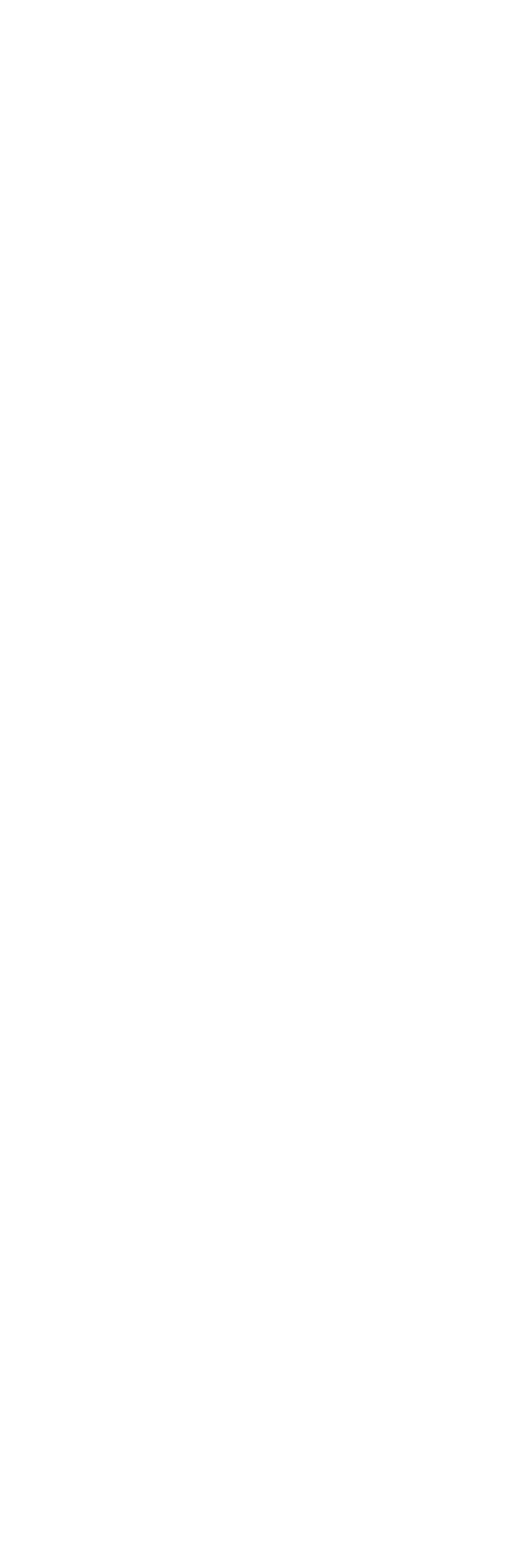
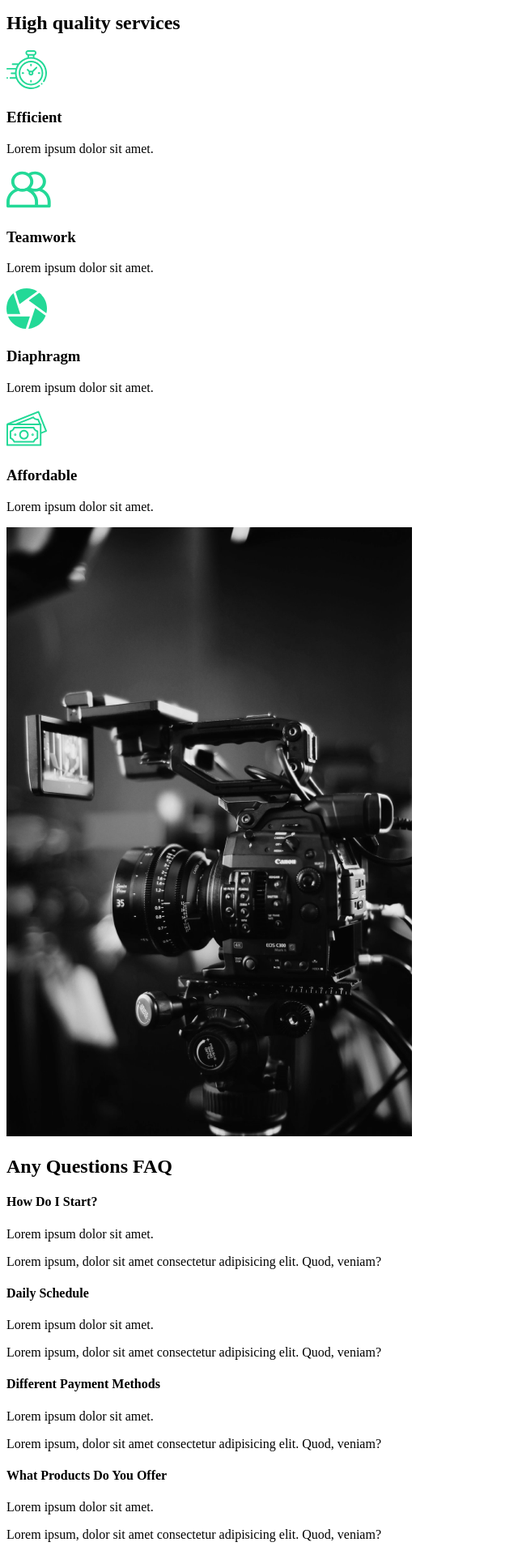
Before and after one commit to aleksabozinovic/react-capture, a React (Create React App) app: page / in a window 1280 px wide. Shown: the part 979-2899 px from the top of the page at 81% size, without its empty margins (0-640 px from the left). Before the commit the page ends 982 px from the top, so only its background shows below. Built offline with nearby package versions, Linux system fonts and the light colour scheme.

Commit message:
Added FAQ

```diff
--- /dev/null
+++ b/src/components/FaqSection.js
@@ -0,0 +1,56 @@
+import React from "react";
+
+const FaqSection = () => {
+  return (
+    <div className="faq">
+      <h2>
+        Any Questions <span>FAQ</span>
+      </h2>
+      <div className="question">
+        <h4>How Do I Start?</h4>
+        <div className="answer">
+          <p>Lorem ipsum dolor sit amet.</p>
+          <p>
+            Lorem ipsum, dolor sit amet consectetur adipisicing elit. Quod,
+            veniam?
+          </p>
+        </div>
+      </div>
+
+      <div className="question">
+        <h4>Daily Schedule</h4>
+        <div className="answer">
+          <p>Lorem ipsum dolor sit amet.</p>
+          <p>
+            Lorem ipsum, dolor sit amet consectetur adipisicing elit. Quod,
+            veniam?
+          </p>
+        </div>
+      </div>
+
+      <div className="question">
+        <h4>Different Payment Methods</h4>
+        <div className="answer">
+          <p>Lorem ipsum dolor sit amet.</p>
+          <p>
+            Lorem ipsum, dolor sit amet consectetur adipisicing elit. Quod,
+            veniam?
+          </p>
+        </div>
+      </div>
+
+      <div className="question">
+        <h4>What Products Do You Offer</h4>
+        <div className="answer">
+          <p>Lorem ipsum dolor sit amet.</p>
+          <p>
+            Lorem ipsum, dolor sit amet consectetur adipisicing elit. Quod,
+            veniam?
+          </p>
+        </div>
+      </div>
+    </div>
+  );
+};
+
+export default FaqSection;
--- /dev/null
+++ b/src/components/ServicesSection.js
@@ -0,0 +1,62 @@
+import React from "react";
+
+// Import Icons
+import clock from "../img/clock.svg";
+import diaphragm from "../img/diaphragm.svg";
+import money from "../img/money.svg";
+import teamwork from "../img/teamwork.svg";
+import home2 from "../img/home2.png";
+
+const ServicesSection = () => {
+  return (
+    <div className="services">
+      <div className="description">
+        <h2>
+          High <span>quality</span> services
+        </h2>
+        {/* FIRST CARD */}
+        <div className="cards">
+          <div className="card">
+            <div className="icon">
+              <img src={clock} />
+              <h3>Efficient</h3>
+            </div>
+            <p>Lorem ipsum dolor sit amet.</p>
+          </div>
+          {/* SECOND CARD */}
+
+          <div className="card">
+            <div className="icon">
+              <img src={teamwork} />
+              <h3>Teamwork</h3>
+            </div>
+            <p>Lorem ipsum dolor sit amet.</p>
+          </div>
+          {/* THIRD CARD */}
+
+          <div className="card">
+            <div className="icon">
+              <img src={diaphragm} />
+              <h3>Diaphragm</h3>
+            </div>
+            <p>Lorem ipsum dolor sit amet.</p>
+          </div>
+          {/* FOURTH CARD */}
+
+          <div className="card">
+            <div className="icon">
+              <img src={money} />
+              <h3>Affordable</h3>
+            </div>
+            <p>Lorem ipsum dolor sit amet.</p>
+          </div>
+        </div>
+      </div>
+      <div className="image">
+        <img src={home2} />
+      </div>
+    </div>
+  );
+};
+
+export default ServicesSection;
--- a/src/pages/AboutUs.js
+++ b/src/pages/AboutUs.js
@@ -2,9 +2,17 @@
 
 // Page Components
 import AboutSection from "../components/AboutSection";
+import ServicesSection from "../components/ServicesSection";
+import FaqSection from "../components/FaqSection";
 
 const AboutUs = () => {
-  return <AboutSection />;
+  return (
+    <>
+      <AboutSection />
+      <ServicesSection />
+      <FaqSection />
+    </>
+  );
 };
 
 export default AboutUs;
```
